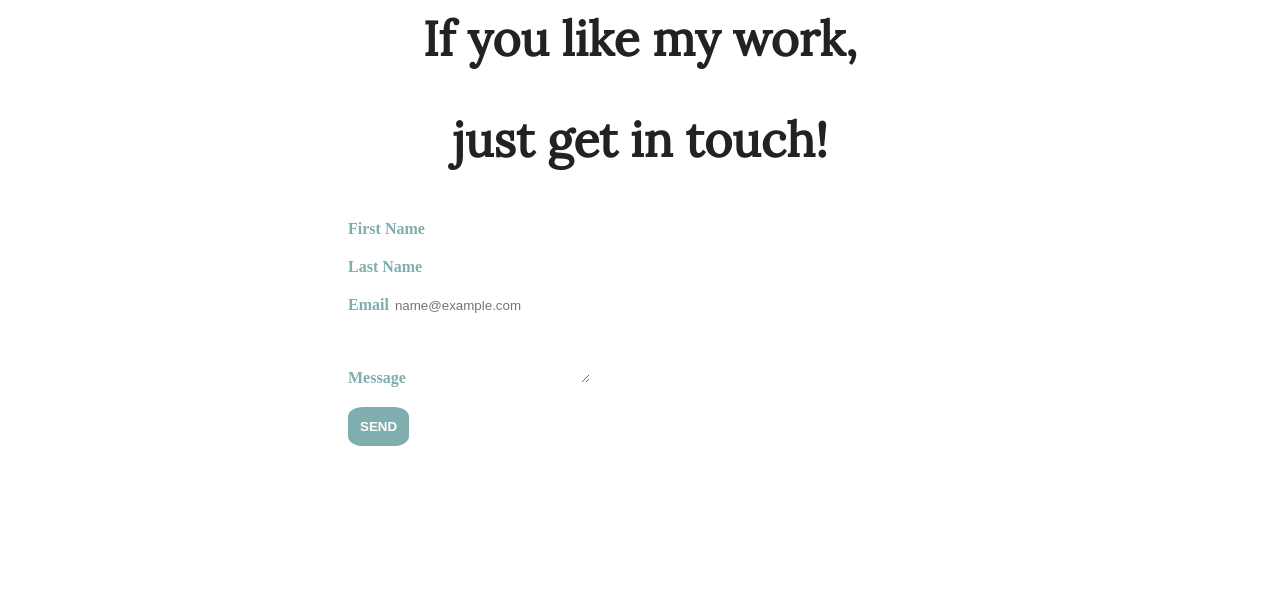
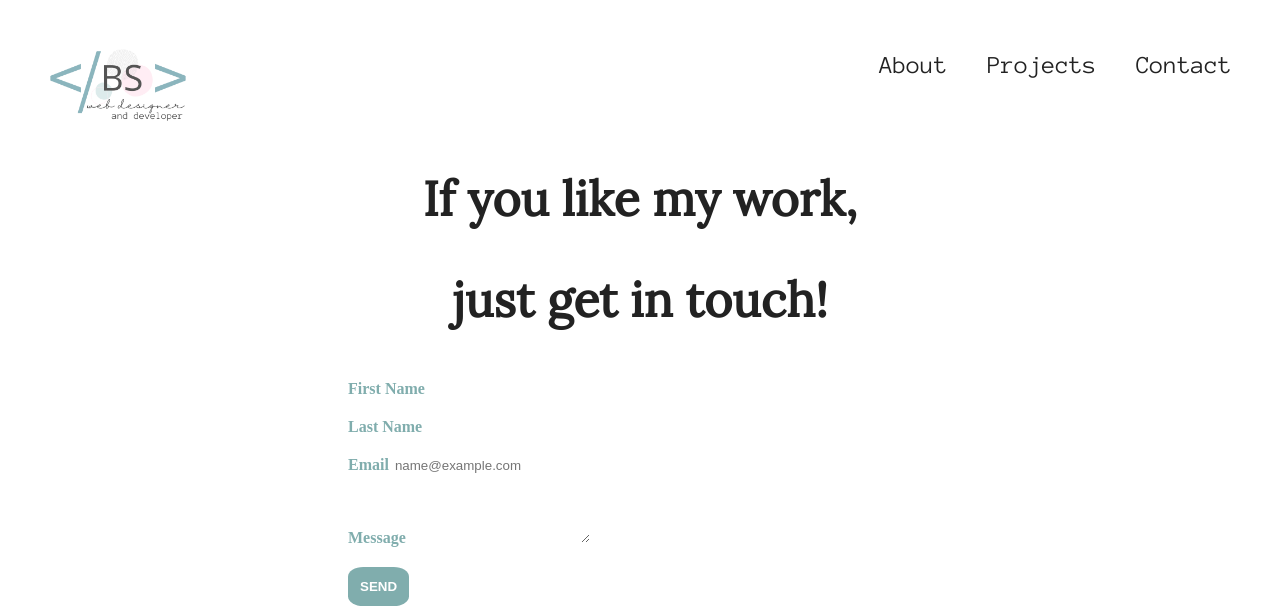
Before and after one commit to BibianaSanSao/P-18-11, a Flask app: page /contact in a window 1280 px wide. Shown: the top 615 px of the page. Run offline with Flask 2, Linux system fonts and the light colour scheme; some web fonts are replaced.

Commit message:
25-11-3 commit

```diff
--- a/app.py
+++ b/app.py
@@ -1,10 +1,8 @@
 from flask import Flask, render_template
-
-
 
 app =Flask(__name__)
 
-@app.route('/home')
+@app.route('/')
 def home():
     return render_template('index.html')
 
--- a/static/css/style.css
+++ b/static/css/style.css
@@ -3,12 +3,68 @@
 @import url('https://fonts.googleapis.com/css2?family=Hammersmith+One&family=Source+Serif+Pro:wght@200&display=swap');
 @import url('https://fonts.googleapis.com/css2?family=Anonymous+Pro&display=swap');
 @import url('https://fonts.googleapis.com/css2?family=Alex+Brush&display=swap');
+
 /*style the body*/
 body{
     background-color: white;
     padding-left: 40px;
     padding-right: 40px;
 }
+
+
+/*navbar area style*/
+.navbar {
+  background-color:white;
+  height:120px;
+  width: 100%;
+  margin-bottom: 40px;
+}
+
+/*navbar image style*/
+.navbar .logo{
+  width: 140px;
+  width: 140px;
+  float: left;
+  align-items: center;
+}
+
+/*navbar text style*/
+.navbar .menu{
+  background-color: white;
+  font-weight: lighter;
+  font-size: larger;
+  float: right;
+  text-align: right;
+  float: right;
+  margin-top: 45px;
+}
+
+
+
+.navbar .menu li {
+  display: inline;
+  font-family:'Anonymous Pro', monospace;
+  font-size: 25px;
+  color: #222222;
+}
+
+.navbar .menu li + li {
+  margin-left: 35px;
+}
+
+/*navbar link style*/
+.navbar .menu  a:link {
+  color: #222222;
+  text-decoration: none;
+}
+/*navbar hover style*/
+.navbar .menu a:hover{
+  color: #F4DADB;
+}
+
+
+
+
 
 /*row*/
 /*column on the left*/
--- a/templates/about.html
+++ b/templates/about.html
@@ -8,11 +8,10 @@
         <title>ABOUT</title>
     </head>
     <body>
-    {% extends 'base.html' %}
+        {% extends "base.html" %}
         {% block content %}
             <div class="wrapper">
                 <div class="left">Know me<br>better</div>
-
 
                 <div class="right">My name is Bibiana Santos Saorin, an enthusiastic Web Designer and Developer student at Napier University.<br><br>
                 I started this degree thinking that the coding part was the most enjoyable one. Learning code languages, using logic, fixing the errors and making the web/app work, was what most attracted my attention when I had to choose this degree.<br><br>
@@ -20,6 +19,6 @@
                 It is just the beginning of my career, and I know I still have a lot to learn, but this is what I like the most about being a Web Designer and Developer. <br><br>
                 OK, stop talking and let's see what I have done for now:</div>
             </div>
-
+        {% endblock %}
     </body>
 </html>
--- a/templates/base.html
+++ b/templates/base.html
@@ -1,5 +1,25 @@
-this is above<br>
-{% block content %}
+<!DOCTYPE html>
+<html>
+    <body>
 
-{% enblock %}
-this is bellow<br>
+            <div class="navbar">
+
+                    <a href="{{ url_for('home') }}">
+                        <img class="logo" src="{{ url_for('static', filename= 'images/logowdd1.png') }}" alt="Logo">
+                    </a>
+                    <ul class="menu">
+                        <li><a href="{{ url_for('about') }}">About</a></li>
+                        <li><a href="{{ url_for('projects') }}">Projects</a></li>
+                        <li><a href="{{ url_for('contact') }}">Contact</a></li>
+                    </ul>
+
+            </div>
+
+
+
+            {% block content %}
+            {% endblock %}
+
+
+    </body>
+</html>
--- a/templates/contact.html
+++ b/templates/contact.html
@@ -8,6 +8,9 @@
     <title>CONTACT</title>
 </head>
 <body>
+    {% extends "base.html" %}
+    {% block content %}
+
         <article>
           <h2>If you like my work,</h2>
           <h2>just get in touch!</h2>
@@ -38,5 +41,7 @@
               <button type="submit">SEND</button>
             </div>
         </form>
+
+      {% endblock %}
     </body>
 </html>
```
Also changed, not shown: templates/index.html (+12 -2 lines), templates/projects.html (+23 -6 lines), static/images/137.png (added), static/images/Welcome.png (added), static/images/img1About.png (added), static/images/img2About.png (added), static/images/logowdd1.png (added), static/images/logowdd2.png (added), static/images/queenBee.png (added), static/images/quiz.png (added). Lines whose indentation alone changed are shown as unchanged.
